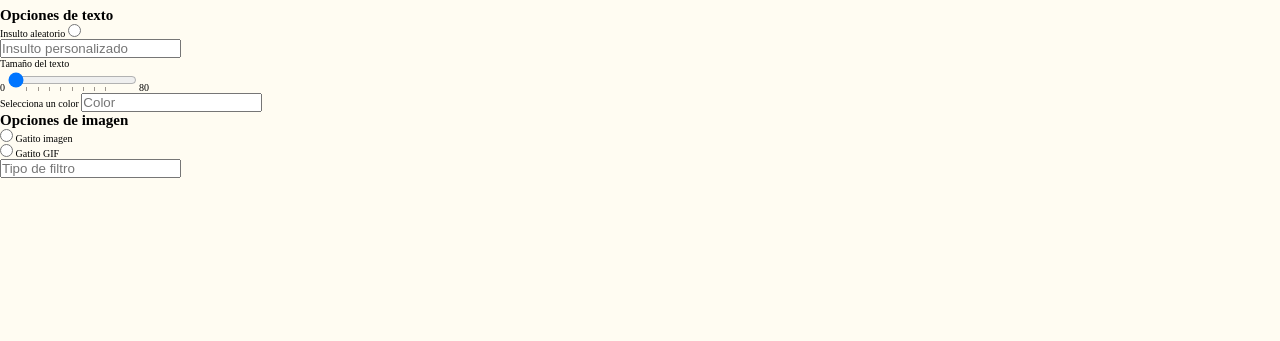
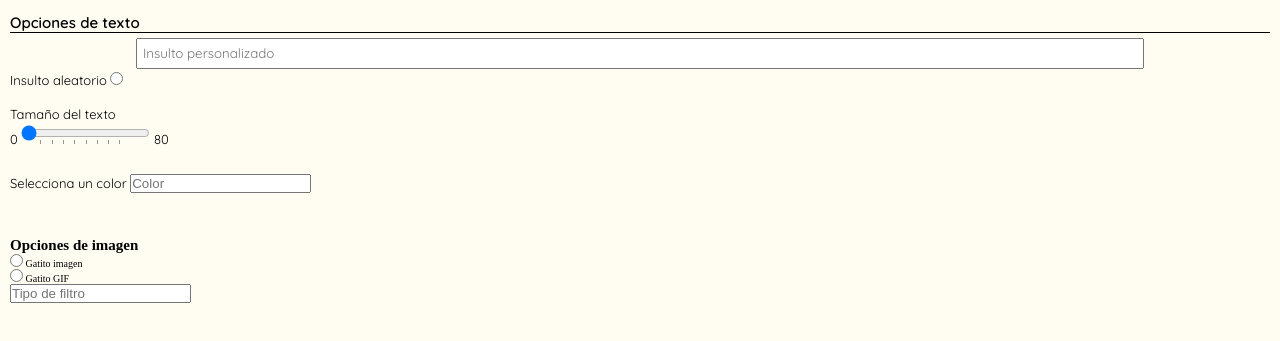
Before and after one commit to Dac099/insultosDeGatos, a website built with webpack: page src/html/index.html in a window 1280 px wide. Shown: the part 333-674 px from the top of the page. Built offline with nearby package versions, Linux system fonts and the light colour scheme.

Commit message:
text card started

```diff
--- a/src/html/index.html
+++ b/src/html/index.html
@@ -23,12 +23,13 @@
     </article>
     <article class="text-card">
         <h2 class="text-card__title">Opciones de texto</h2>
-        <section class="tex-card__text">
+
+        <section class="text-card__text">
             <section class="text-card__insulto">
-                <label for="textOption">Insulto aleatorio</label>
-                <input type="radio" id="textOption" name="nameOption">
+                <input type="text" placeholder="Insulto personalizado">
                 <div>
-                    <input type="text" placeholder="Insulto personalizado">
+                    <label for="textOption">Insulto aleatorio</label>
+                    <input type="radio" id="textOption" name="nameOption">
                 </div>
             </section>
             <section class="text_card__text-size">
--- a/src/scss/_hero.scss
+++ b/src/scss/_hero.scss
@@ -4,7 +4,6 @@
     grid-template-rows: 1fr 3fr 1fr 1fr;
     grid-template-columns: max(250px) 1fr;
     height: 40vh;
-    margin: 10px;
 
     .hero__icon-theme
     {
--- a/src/scss/_text_card.scss
+++ b/src/scss/_text_card.scss
@@ -0,0 +1,38 @@
+.text-card
+{
+    display: grid;
+    height: 30vh;
+    grid-template-rows: 15% 85%;
+    gap: 5px;
+    font-family: $fontText;
+
+    &__title
+    {
+        align-self: end;
+        border-bottom: 1px solid black;
+
+    }
+
+    &__text
+    {
+        display: grid;
+        grid-template-rows: repeat(3, 1fr);
+        font-size: 1.3rem;
+    }
+
+    &__insulto
+    {
+        display: grid;
+        grid-template-rows: 1fr 1fr;
+
+        > input
+        {
+            width: 80%;
+            height: 90%;
+            margin: 0 auto;
+            padding: 5px;
+            font-family: $fontText;
+            outline: none;
+        }
+    }
+}
--- a/src/scss/main.scss
+++ b/src/scss/main.scss
@@ -20,4 +20,5 @@ html
 body
 {
     background-color: $bgColor;
+    margin: 10px;
 }
```
Also changed, not shown: dist/main.html, dist/main.js.
